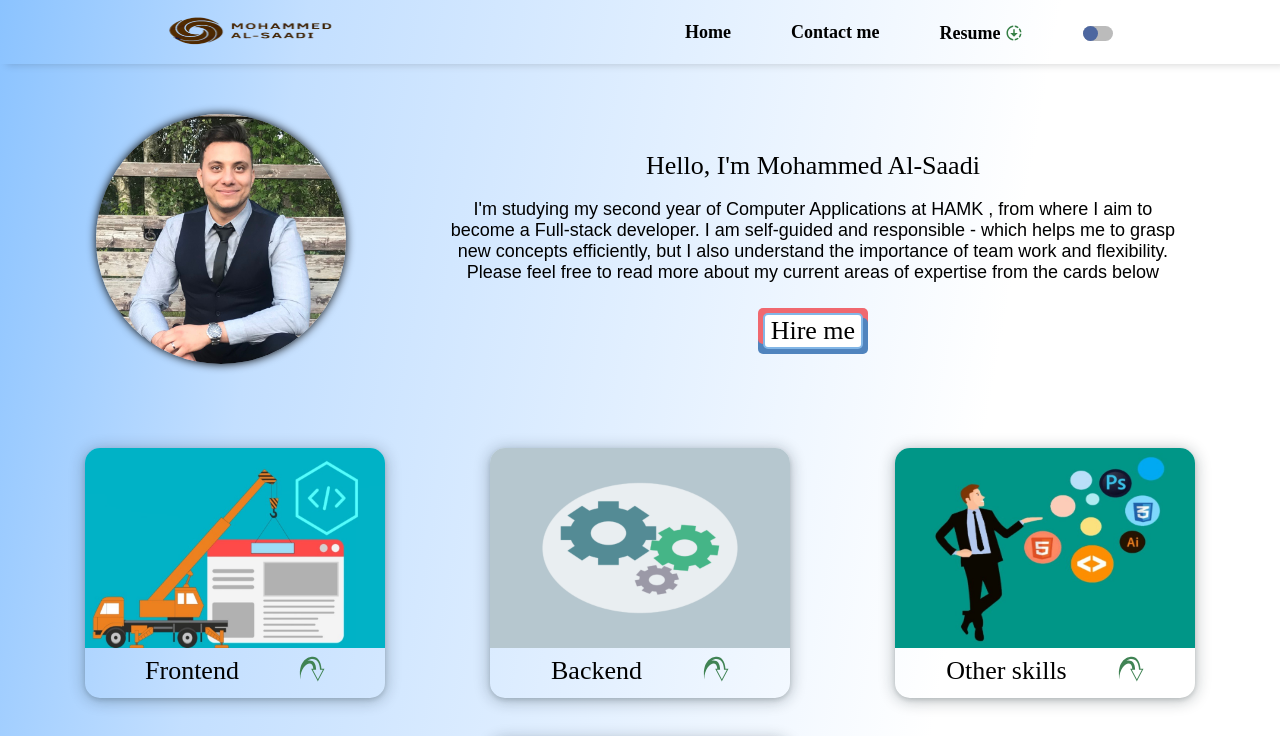
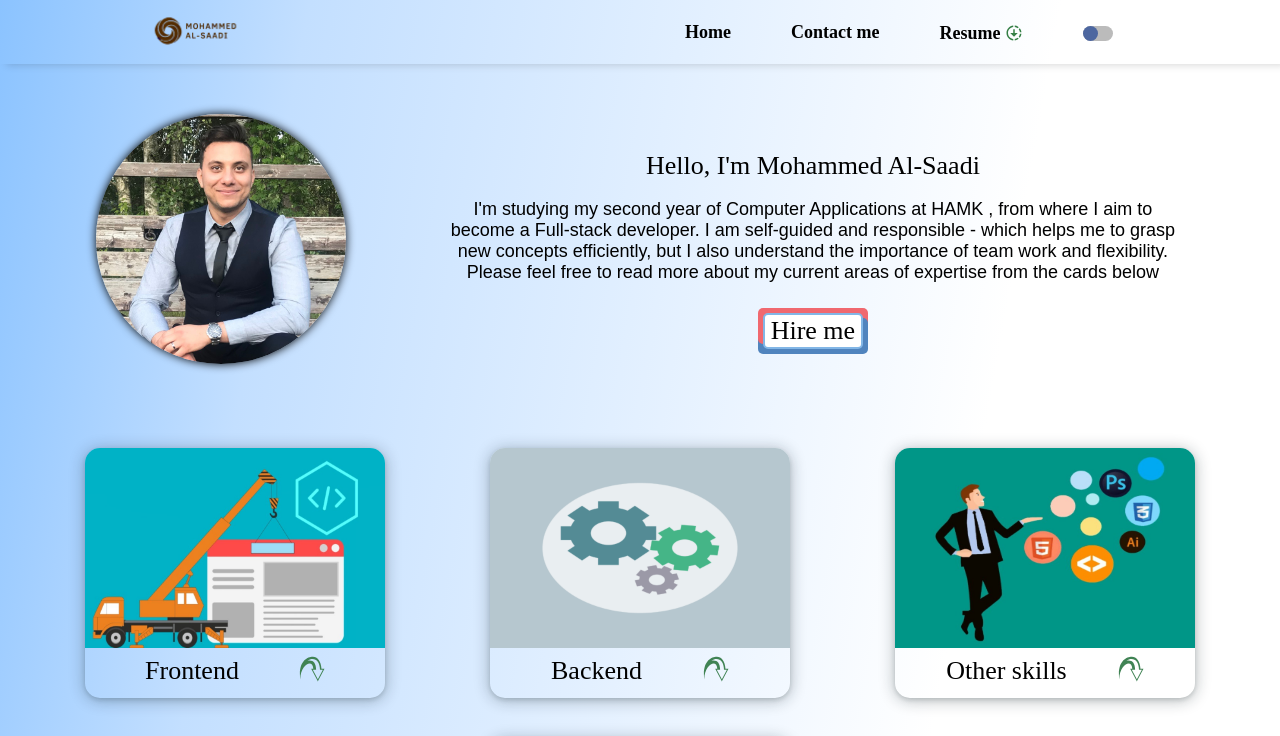
Before and after one commit to Mohammed-Al-Saadi/Portfolio-React, a React (Create React App) app: page / in a window 1280 px wide. Shown: the top 736 px of the page. Built offline with nearby package versions, Linux system fonts and the light colour scheme.

Commit message:
navbar menu function

```diff
--- a/src/Components/Navbar.css
+++ b/src/Components/Navbar.css
@@ -12,7 +12,7 @@
 
 .logo img {
   height:60px;
-  width: 200%;
+  width: 100%;
   mix-blend-mode:difference  ;
   filter: contrast(1);
 
```
